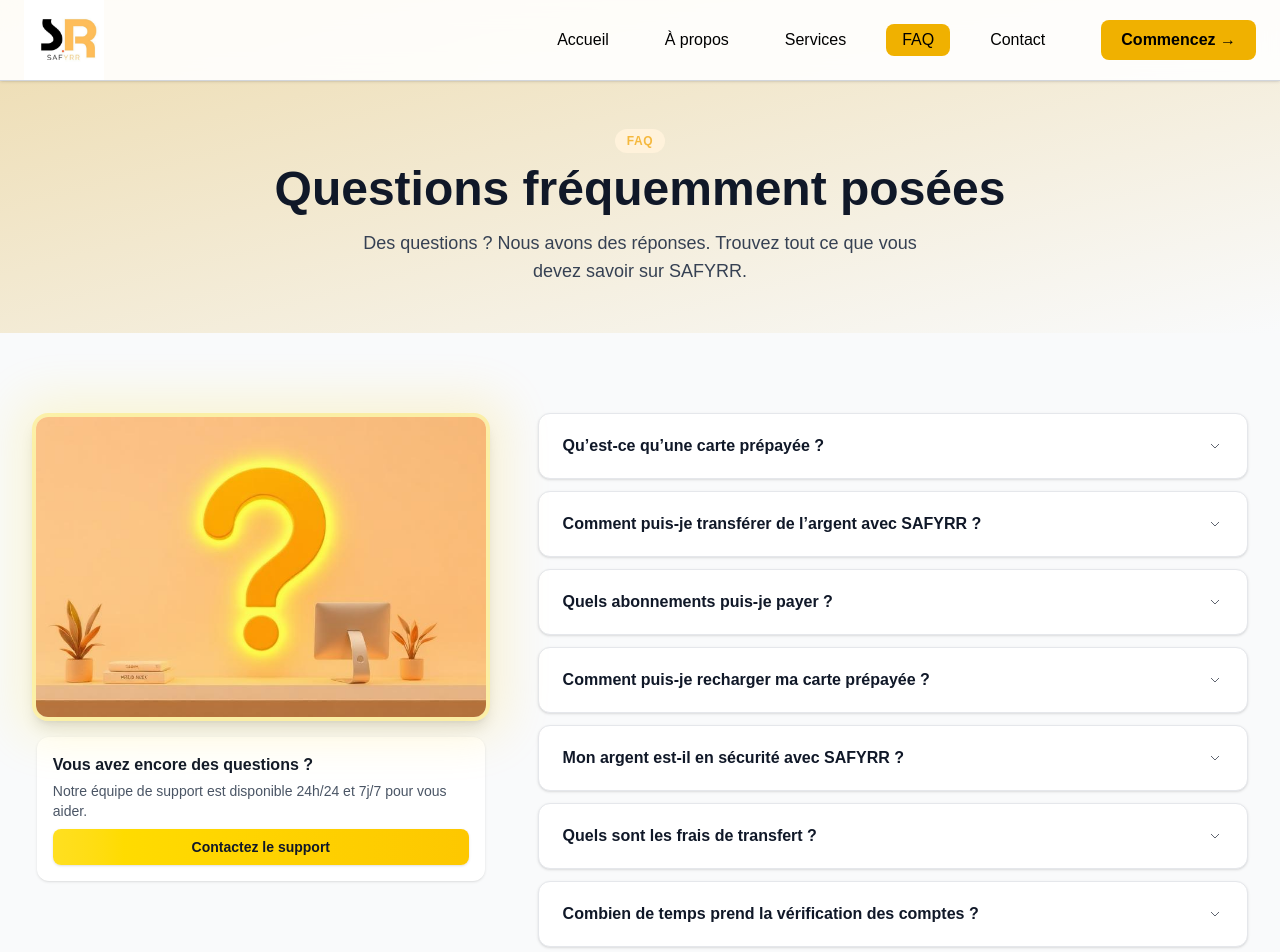
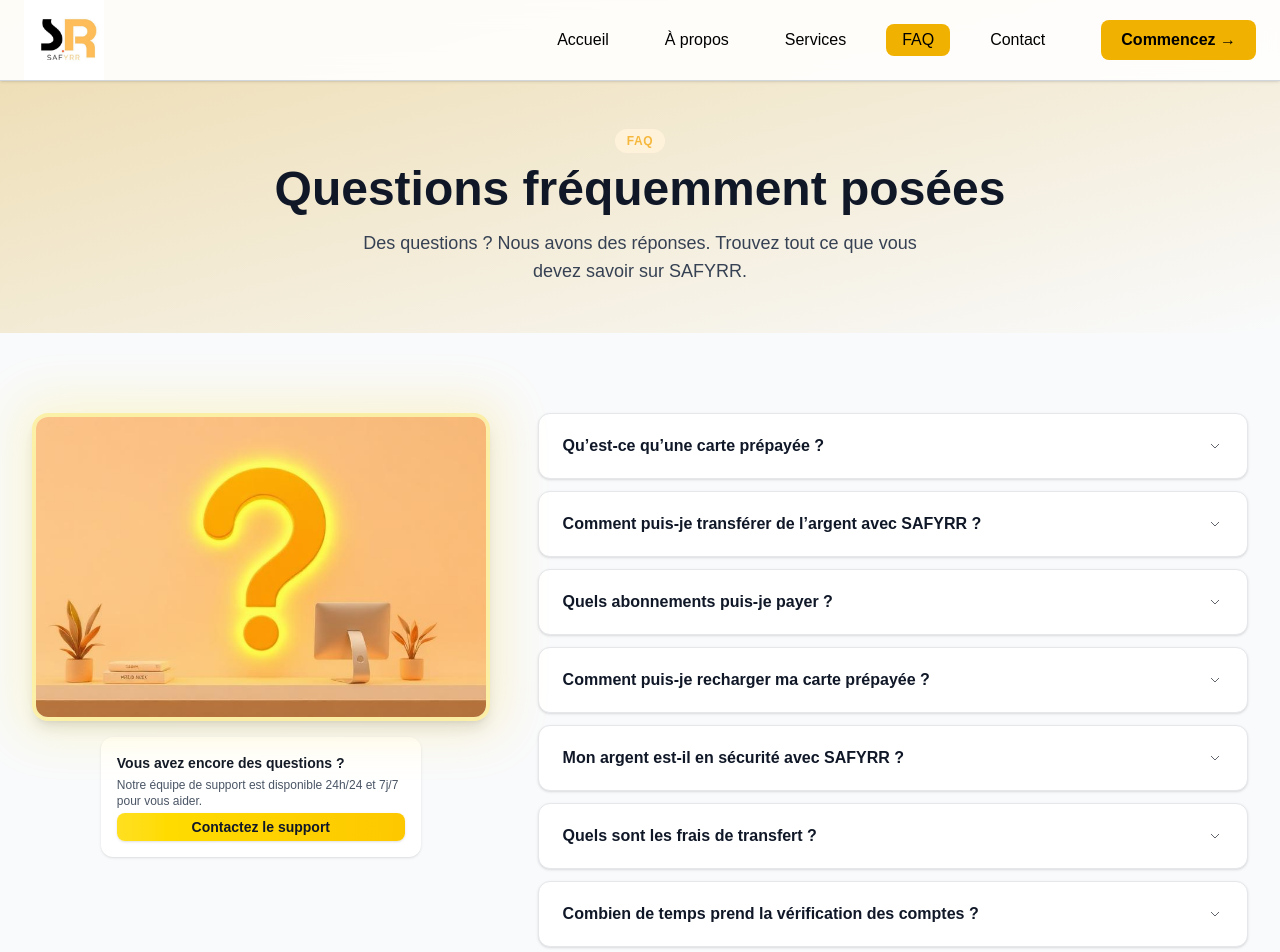
Before and after one commit to ruphin314-eng/SafyrrPresentation-, a Next.js app: page /faq in a window 1280 px wide. Shown: the top 952 px of the page. Built offline with nearby package versions, Linux system fonts and the light colour scheme.

Commit message:
update site

```diff
--- a/app/faq/FaqBlogs.tsx
+++ b/app/faq/FaqBlogs.tsx
@@ -80,16 +80,16 @@
                   className="relative rounded-2xl shadow-lg w-full object-cover border-4 border-yellow-300/30"
                 />
               </div>
-              <div className="mt-4 bg-white rounded-xl p-4 shadow max-w-md mx-auto">
-                     <h3 className="font-semibold text-gray-900 mb-1 text-base">
+              <div className="mt-4 bg-white rounded-xl p-4 shadow max-w-xs mx-auto">
+                     <h3 className="font-semibold text-gray-900 mb-1 text-sm">
                        Vous avez encore des questions ?
                      </h3>
-                      <p className="text-sm text-gray-600 mb-2">
+                      <p className="text-xs text-gray-600 mb-1">
                          Notre équipe de support est disponible 24h/24 et 7j/7 pour vous aider.
                     </p>
                  <a
                     href="/contact"
-                    className="block text-center py-2 bg-linear-to-r from-yellow-300 to-yellow-400 text-gray-900 font-semibold rounded-lg shadow hover:opacity-90 transition-all text-sm"
+                    className="block text-center py-1 bg-linear-to-r from-yellow-300 to-yellow-400 text-gray-900 font-semibold rounded-lg shadow hover:opacity-90 transition-all text-sm"
                    >
                    Contactez le support
                  </a>
```
